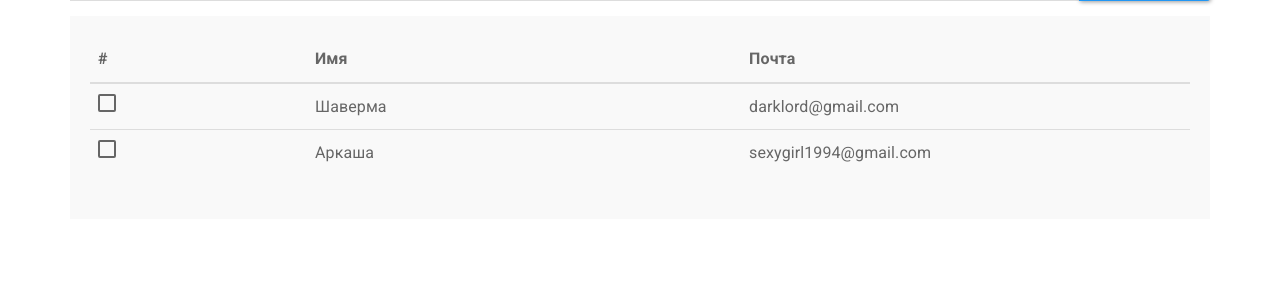
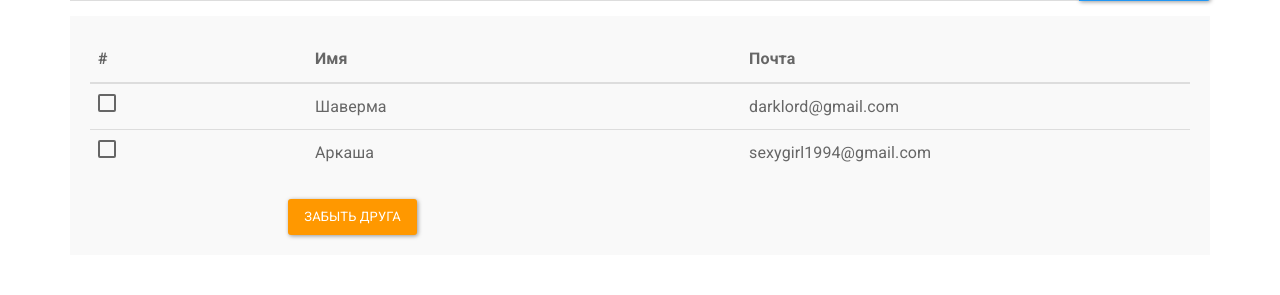
Before and after one commit to hackday-ru/team-15, a Flask app: template app/templates/friends.html in a window 1280 px wide. Shown: the part 219-514 px from the top of the page. Run offline with Flask 2, Linux system fonts and the light colour scheme; the template is opened without the code that fills it, so the values that code supplies are empty; some libraries are stand-ins or nearby versions.

Commit message:
Addeded fixes for friends

```diff
--- a/app/templates/friends.html
+++ b/app/templates/friends.html
@@ -120,7 +120,14 @@
                 </tr>
             </tbody>
         </table>
+
+    <div class="col-lg-10 col-lg-offset-2">
+        <button type="reset" class="btn btn-warning">Забыть друга</button>
     </div>
+
+    </div>
+
+
 <div>
 
 {% endblock %}
```
